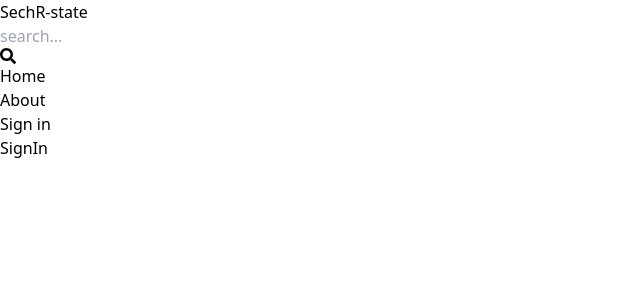
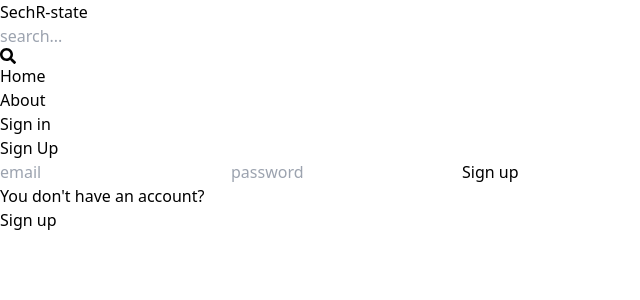
Before and after one commit to salahchouiref/r-state-mern, a React (Vite) app in the folder client/: page /sign-in in a window 1280 px wide. Shown: the top 300 px of the page, without its empty margins (0-640 px from the left). Built offline with nearby package versions, Linux system fonts and the light colour scheme.

Commit message:
complete signIn page with full functionnality

```diff
--- a/client/src/pages/SignIn.jsx
+++ b/client/src/pages/SignIn.jsx
@@ -1,7 +1,105 @@
-import React from 'react'
+import { useState } from "react";
+import { Link, useNavigate } from "react-router-dom";
 
 export default function SignIn() {
+  const [formdata, setFormData] = useState({});
+  const [errors, setErrors] = useState({});
+  const [loading, setLoading] = useState(false);
+  const navigate = useNavigate();
+
+  const handleChange = (e) => {
+    setFormData({ ...formdata, [e.target.id]: e.target.value });
+    setErrors({ ...errors, [e.target.id]: "" });
+  };
+
+  const handleSubmit = async (e) => {
+    e.preventDefault();
+    setLoading(true);
+
+    // Frontend validation
+    const validationErrors = {};
+
+    // Email validation
+    const emailRegex = /^[^\s@]+@[^\s@]+\.[^\s@]+$/;
+    if (!formdata.email || !emailRegex.test(formdata.email.trim())) {
+      validationErrors.email = "Please enter the email address";
+    }
+
+    // Minimum length for password
+    if (!formdata.password || formdata.password.trim().length < 6) {
+      validationErrors.password = `Password is too short!`;
+    }
+
+    if (Object.keys(validationErrors).length > 0) {
+      setErrors(validationErrors);
+      setLoading(false);
+      return;
+    }
+
+    try {
+      const res = await fetch("/api/auth/signin", {
+        method: "POST",
+        headers: {
+          "Content-Type": "application/json",
+        },
+        body: JSON.stringify(formdata),
+      });
+
+      const data = await res.json();
+      setLoading(false);
+
+      if (data.success === false) {
+        setErrors({ server: data.message });
+        return;
+      }
+      navigate("/profile");
+    } catch (err) {
+      setLoading(false);
+      setErrors({ server: err.message });
+    }
+  };
+
   return (
-    <div>SignIn</div>
-  )
+    <div className='p-3 max-w-lg mx-auto'>
+      <h1 className='text-3xl text-center font-semibold my-7'>Sign Up</h1>
+      <form onSubmit={handleSubmit} className='flex flex-col gap-4'>
+        {/* Remove the username input field */}
+        <input
+          type="email"
+          className={`bg-violet-50 p-3 rounded-lg ${errors.email ? "border-red-500" : ""}`}
+          placeholder="email"
+          id='email'
+          onChange={handleChange}
+        />
+        {errors.email && (
+          <p className="text-red-600 mt-1 text-sm">{errors.email}</p>
+        )}
+        <input
+          type="password"
+          className={`bg-violet-50 p-3 rounded-lg ${errors.password ? "border-red-500" : ""}`}
+          placeholder="password"
+          id='password'
+          onChange={handleChange}
+        />
+        {errors.password && (
+          <p className="text-red-600 mt-1 text-sm">{errors.password}</p>
+        )}
+        <button
+          disabled={loading ? true : false}
+          className="bg-violet-900 text-white p-2 rounded-l uppercase hover:opacity-80"
+        >
+          {loading ? "Loading..." : "Sign up"}
+        </button>
+      </form>
+      <div className="flex gap-2 mt-2 ">
+        <p>You don't have an account?</p>
+        <Link to="/sign-up">
+          <span className='text-blue-600'>Sign up</span>
+        </Link>
+      </div>
+      {errors.server && (
+        <p className="text-red-600 mt-3 text-sm">{errors.server}</p>
+      )}
+    </div>
+  );
 }
```
